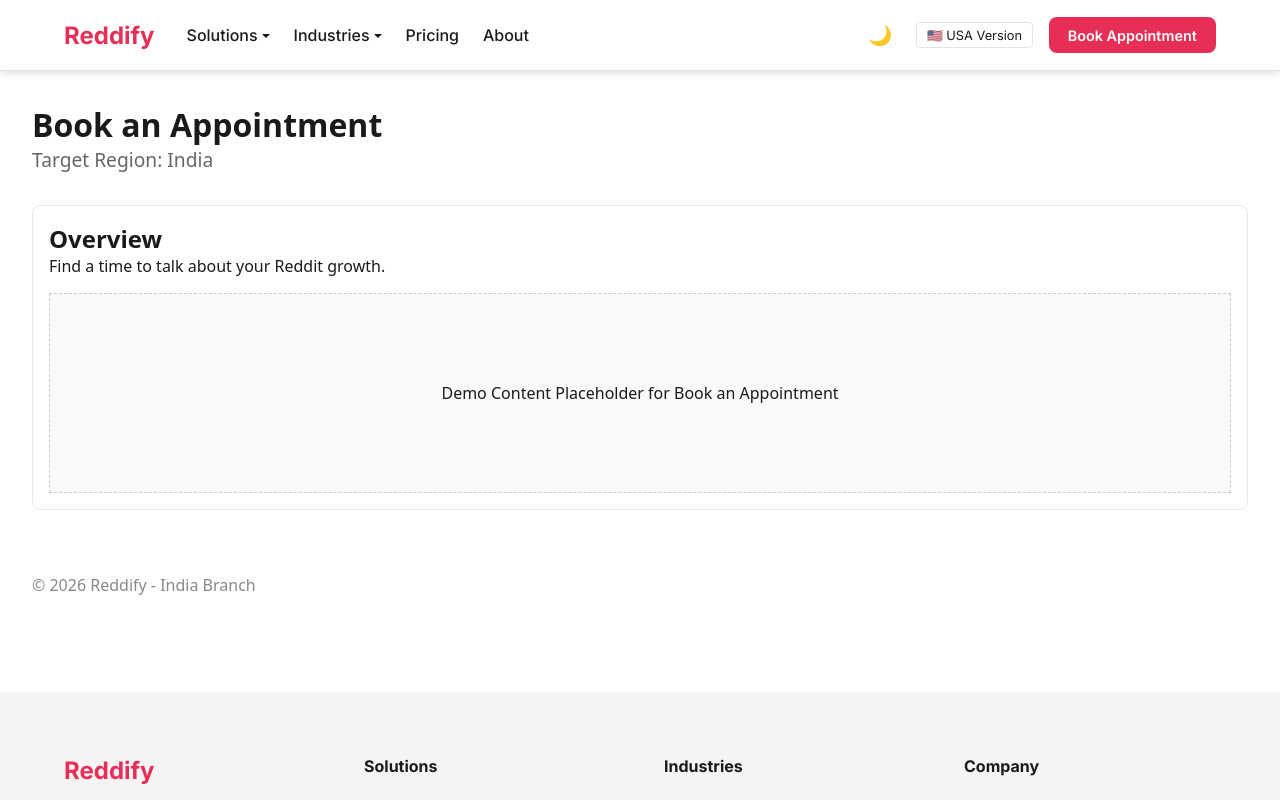
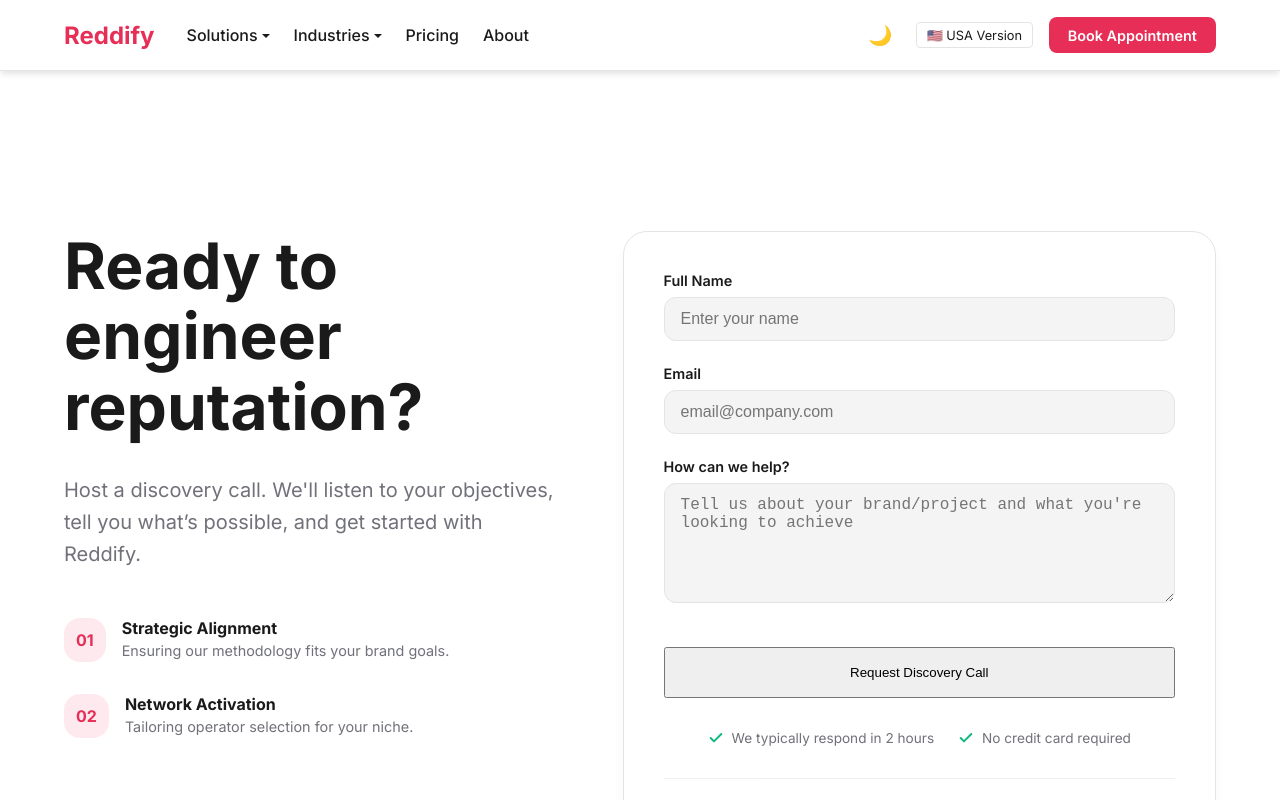
Before and after one commit to Bhavya190/Reddify, a Next.js app: page /book-a-appointment in a window 1280 px wide. Shown: the top 800 px of the page. Built offline with nearby package versions, Linux system fonts and the light colour scheme.

Commit message:
book an appointment page demo-1 completed

```diff
--- a/src/app/book-a-appointment/page.tsx
+++ b/src/app/book-a-appointment/page.tsx
@@ -1,5 +1,5 @@
 import { constructMetadata } from "@/lib/seo";
-import { DemoPage } from "@/components/pages/DemoPage";
+import { AppointmentForm } from "@/components/forms/AppointmentForm";
 
 export const generateMetadata = () => constructMetadata(
   "Book a Appointment",
@@ -9,5 +9,43 @@
 );
 
 export default function Page() {
-  return <DemoPage title="Book an Appointment" description="Find a time to talk about your Reddit growth." region="India" />;
+  return (
+    <section style={{ padding: '6rem 0', minHeight: '80vh' }}>
+      <div className="container">
+        <div className="split-layout">
+          {/* Content Left */}
+          <div style={{ flex: 1 }}>
+            <h1 style={{ fontSize: 'clamp(2.5rem, 5vw, 4rem)', fontWeight: 800, lineHeight: 1.1, marginBottom: '2rem' }}>
+              Ready to engineer reputation?
+            </h1>
+            <p style={{ fontSize: '1.25rem', color: 'var(--muted-foreground)', lineHeight: 1.6, marginBottom: '3rem', maxWidth: '500px' }}>
+              Host a discovery call. We'll listen to your objectives, tell you what’s possible, and get started with Reddify.
+            </p>
+
+            <div style={{ display: 'flex', flexDirection: 'column', gap: '2rem' }}>
+              <div style={{ display: 'flex', gap: '1rem', alignItems: 'flex-start' }}>
+                <div style={{ background: 'rgba(230, 46, 86, 0.1)', color: 'var(--primary)', padding: '0.75rem', borderRadius: '1rem', fontWeight: 700 }}>01</div>
+                <div>
+                  <h4 style={{ fontWeight: 700, marginBottom: '0.25rem' }}>Strategic Alignment</h4>
+                  <p style={{ fontSize: '0.9rem', color: 'var(--muted-foreground)' }}>Ensuring our methodology fits your brand goals.</p>
+                </div>
+              </div>
+              <div style={{ display: 'flex', gap: '1rem', alignItems: 'flex-start' }}>
+                <div style={{ background: 'rgba(230, 46, 86, 0.1)', color: 'var(--primary)', padding: '0.75rem', borderRadius: '1rem', fontWeight: 700 }}>02</div>
+                <div>
+                  <h4 style={{ fontWeight: 700, marginBottom: '0.25rem' }}>Network Activation</h4>
+                  <p style={{ fontSize: '0.9rem', color: 'var(--muted-foreground)' }}>Tailoring operator selection for your niche.</p>
+                </div>
+              </div>
+            </div>
+          </div>
+
+          {/* Form Right */}
+          <div style={{ flex: 1.2 }}>
+            <AppointmentForm />
+          </div>
+        </div>
+      </div>
+    </section>
+  );
 }
--- a/src/app/globals.css
+++ b/src/app/globals.css
@@ -311,3 +311,74 @@
   position: relative;
   overflow: hidden;
 }
+
+/* Form & Appointment Layout */
+.split-layout {
+  display: flex;
+  flex-direction: column;
+  gap: 4rem;
+  padding: 4rem 0;
+}
+
+@media (min-width: 1024px) {
+  .split-layout {
+    flex-direction: row;
+    align-items: flex-start;
+  }
+}
+
+.form-card {
+  background: var(--background);
+  border: 1px solid var(--border);
+  border-radius: 1.5rem;
+  padding: 2.5rem;
+  box-shadow: 0 10px 15px -3px rgba(0, 0, 0, 0.05);
+  width: 100%;
+}
+
+.input-group {
+  margin-bottom: 1.5rem;
+}
+
+.input-label {
+  display: block;
+  font-size: 0.9rem;
+  font-weight: 600;
+  margin-bottom: 0.5rem;
+  color: var(--foreground);
+}
+
+.input-field {
+  width: 100%;
+  padding: 0.75rem 1rem;
+  border-radius: 0.75rem;
+  border: 1px solid var(--border);
+  background: var(--muted);
+  color: var(--foreground);
+  font-size: 1rem;
+  transition: all 0.2s ease;
+}
+
+.input-field:focus {
+  outline: none;
+  border-color: var(--primary);
+  background: var(--background);
+  box-shadow: 0 0 0 4px rgba(230, 46, 86, 0.1);
+}
+
+.textarea-field {
+  min-height: 120px;
+  resize: vertical;
+}
+
+.trust-badge {
+  display: flex;
+  align-items: center;
+  gap: 0.5rem;
+  font-size: 0.85rem;
+  color: var(--muted-foreground);
+}
+
+.trust-badge svg {
+  color: #10b981; /* Green check */
+}
--- /dev/null
+++ b/src/components/forms/AppointmentForm.tsx
@@ -0,0 +1,92 @@
+'use client';
+
+import React, { useState } from 'react';
+
+export const AppointmentForm: React.FC = () => {
+  const [submitted, setSubmitted] = useState(false);
+
+  const handleSubmit = (e: React.FormEvent) => {
+    e.preventDefault();
+    setSubmitted(true);
+  };
+
+  if (submitted) {
+    return (
+      <div className="form-card" style={{ textAlign: 'center', minHeight: '400px', display: 'flex', flexDirection: 'column', justifyContent: 'center' }}>
+        <div style={{ fontSize: '3rem', marginBottom: '1.5rem' }}>✅</div>
+        <h3 style={{ fontSize: '1.8rem', fontWeight: 800, marginBottom: '1rem' }}>Success!</h3>
+        <p style={{ color: 'var(--muted-foreground)', fontSize: '1.1rem' }}>
+          Your request for a discovery call has been sent. <br />
+          Our senior strategist will reach out within 2 hours.
+        </p>
+      </div>
+    );
+  }
+
+  return (
+    <div className="form-card">
+      <form onSubmit={handleSubmit}>
+        <div className="input-group">
+          <label className="input-label" htmlFor="fullName">Full Name</label>
+          <input
+            type="text"
+            id="fullName"
+            className="input-field"
+            placeholder="Enter your name"
+            required
+          />
+        </div>
+
+        <div className="input-group">
+          <label className="input-label" htmlFor="email">Email</label>
+          <input
+            type="email"
+            id="email"
+            className="input-field"
+            placeholder="email@company.com"
+            required
+          />
+        </div>
+
+        <div className="input-group">
+          <label className="input-label" htmlFor="message">How can we help?</label>
+          <textarea
+            id="message"
+            className="input-field textarea-field"
+            placeholder="Tell us about your brand/project and what you're looking to achieve"
+            required
+          />
+        </div>
+
+        <button
+          type="submit"
+          className="cta-button"
+          style={{ width: '100%', padding: '1rem', marginTop: '1rem' }}
+        >
+          Request Discovery Call
+        </button>
+
+        <div style={{ marginTop: '2rem', display: 'flex', flexWrap: 'wrap', gap: '1.5rem', justifyContent: 'center' }}>
+          <div className="trust-badge">
+            <svg width="16" height="16" viewBox="0 0 24 24" fill="none" stroke="currentColor" strokeWidth="3" strokeLinecap="round" strokeLinejoin="round">
+              <polyline points="20 6 9 17 4 12"></polyline>
+            </svg>
+            We typically respond in 2 hours
+          </div>
+          <div className="trust-badge">
+            <svg width="16" height="16" viewBox="0 0 24 24" fill="none" stroke="currentColor" strokeWidth="3" strokeLinecap="round" strokeLinejoin="round">
+              <polyline points="20 6 9 17 4 12"></polyline>
+            </svg>
+            No credit card required
+          </div>
+        </div>
+
+        <div style={{ marginTop: '2rem', borderTop: '1px solid var(--border)', paddingTop: '1.5rem', display: 'flex', justifyContent: 'center', gap: '2rem', opacity: 0.6 }}>
+          {/* Mock Security Badges */}
+          <div style={{ fontSize: '0.8rem', fontWeight: 700, letterSpacing: '1px', border: '2px solid currentColor', padding: '2px 6px', borderRadius: '4px' }}>QUALYS</div>
+          <div style={{ fontSize: '0.8rem', fontWeight: 700, letterSpacing: '1px', border: '2px solid currentColor', padding: '2px 6px', borderRadius: '4px' }}>SOC2 TYPE II</div>
+        </div>
+      </form>
+    </div>
+  );
+};
```
Also changed, not shown: src/app/us/book-a-appointment/page.tsx (+40 -2 lines).
